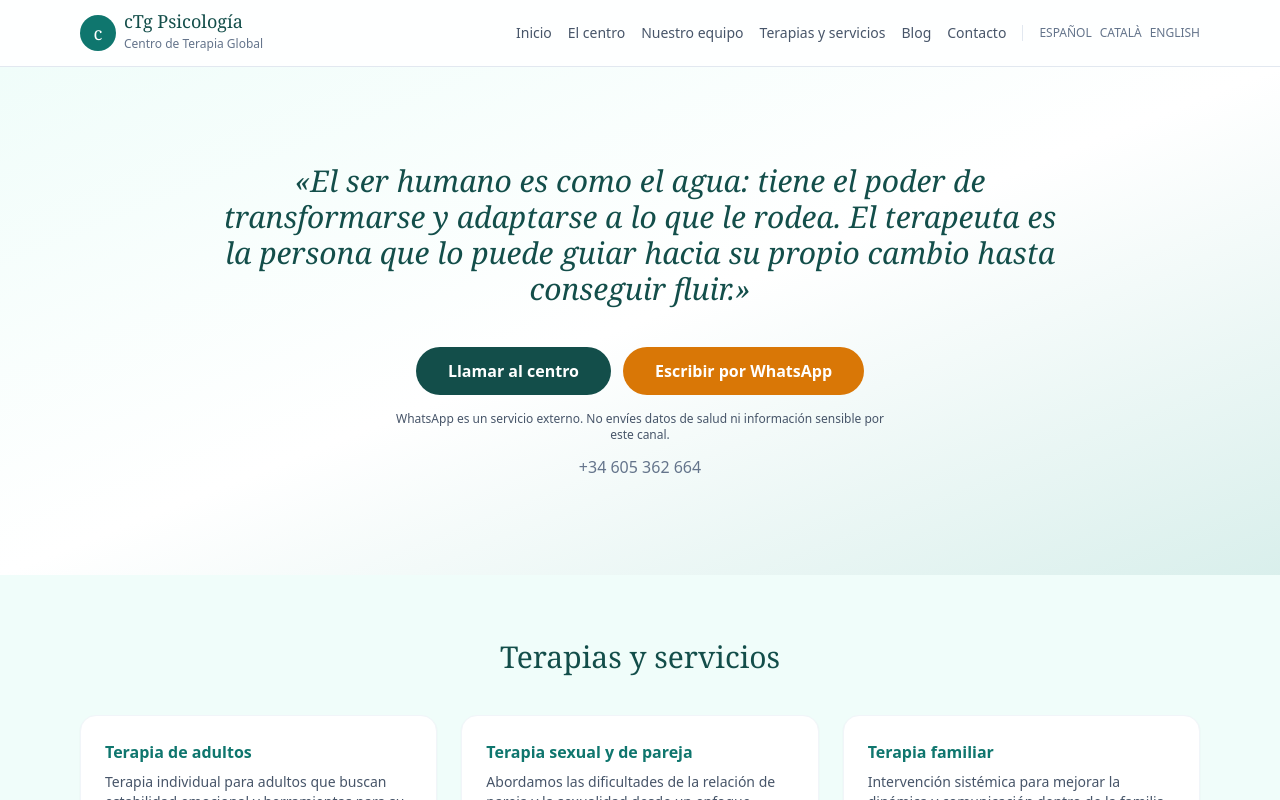
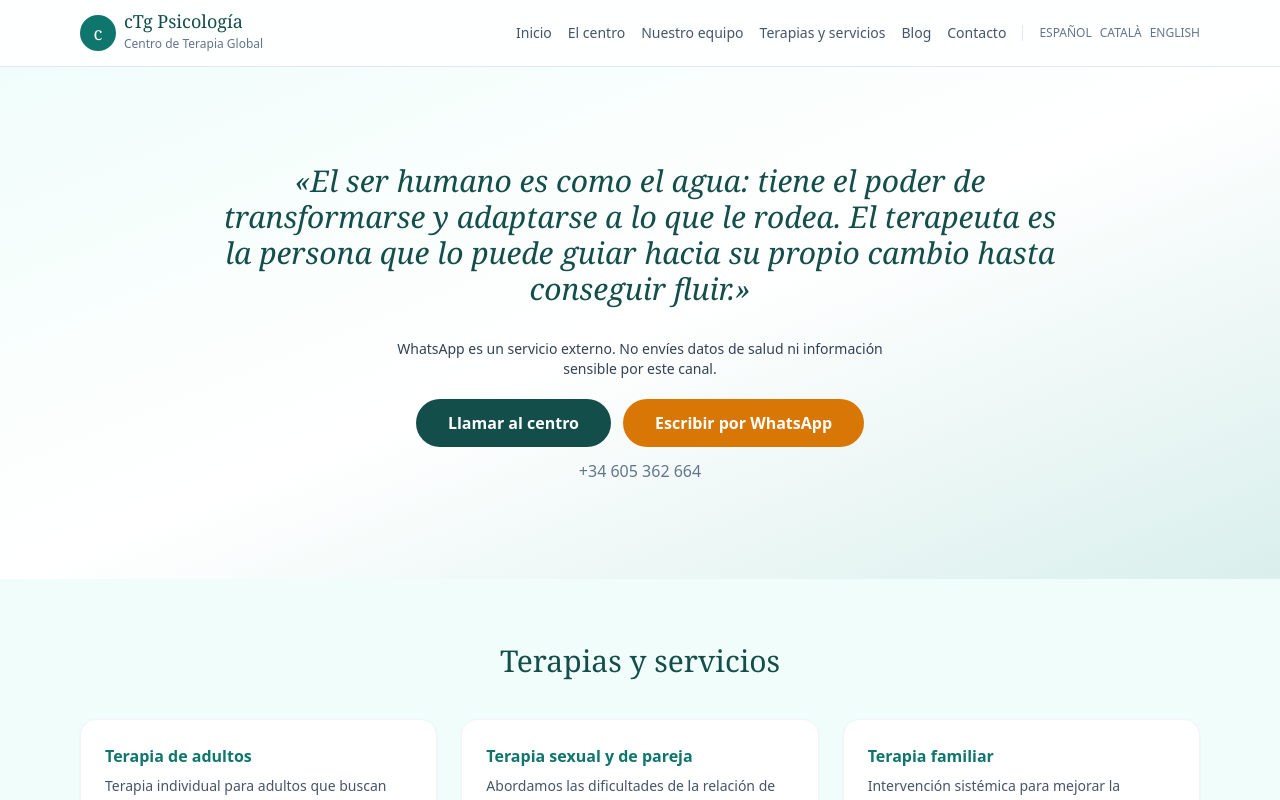
Before and after one commit to belentani7/ctg-psicologia-next, a Next.js app: page / in a window 1280 px wide. Shown: the top 800 px of the page. Built offline with nearby package versions, Linux system fonts and the light colour scheme.

Commit message:
fix(privacy): show contact guidance before external actions

```diff
--- a/src/components/pages/HomePage.tsx
+++ b/src/components/pages/HomePage.tsx
@@ -28,7 +28,8 @@ export default function HomePage({ locale }: { locale: Locale }) {
         <section className="relative overflow-hidden bg-gradient-to-br from-brand-soft via-white to-brand-teal/10">
           <div className="max-w-4xl mx-auto px-4 py-24 text-center">
             <p className="font-display text-2xl md:text-3xl text-brand-deep leading-relaxed italic">{t.hero}</p>
-            <div className="mt-10 flex flex-col sm:flex-row items-center justify-center gap-3">
+            <p className="mt-8 max-w-lg mx-auto text-sm text-slate-700">{t.privacy}</p>
+            <div className="mt-5 flex flex-col sm:flex-row items-center justify-center gap-3">
               <a
                 href={`tel:${contact.phone.replace(/\s/g, '')}`}
                 className="inline-flex items-center justify-center min-h-12 bg-brand-deep text-white px-8 py-3 rounded-full font-semibold hover:opacity-90 focus-visible:outline focus-visible:outline-2 focus-visible:outline-offset-2 focus-visible:outline-brand-deep transition"
@@ -44,7 +45,6 @@ export default function HomePage({ locale }: { locale: Locale }) {
                 {t.whatsapp}
               </a>
             </div>
-            <p className="mt-4 max-w-lg mx-auto text-xs text-slate-600">{t.privacy}</p>
             <p className="mt-3 text-slate-500">{contact.phone}</p>
           </div>
         </section>
```
